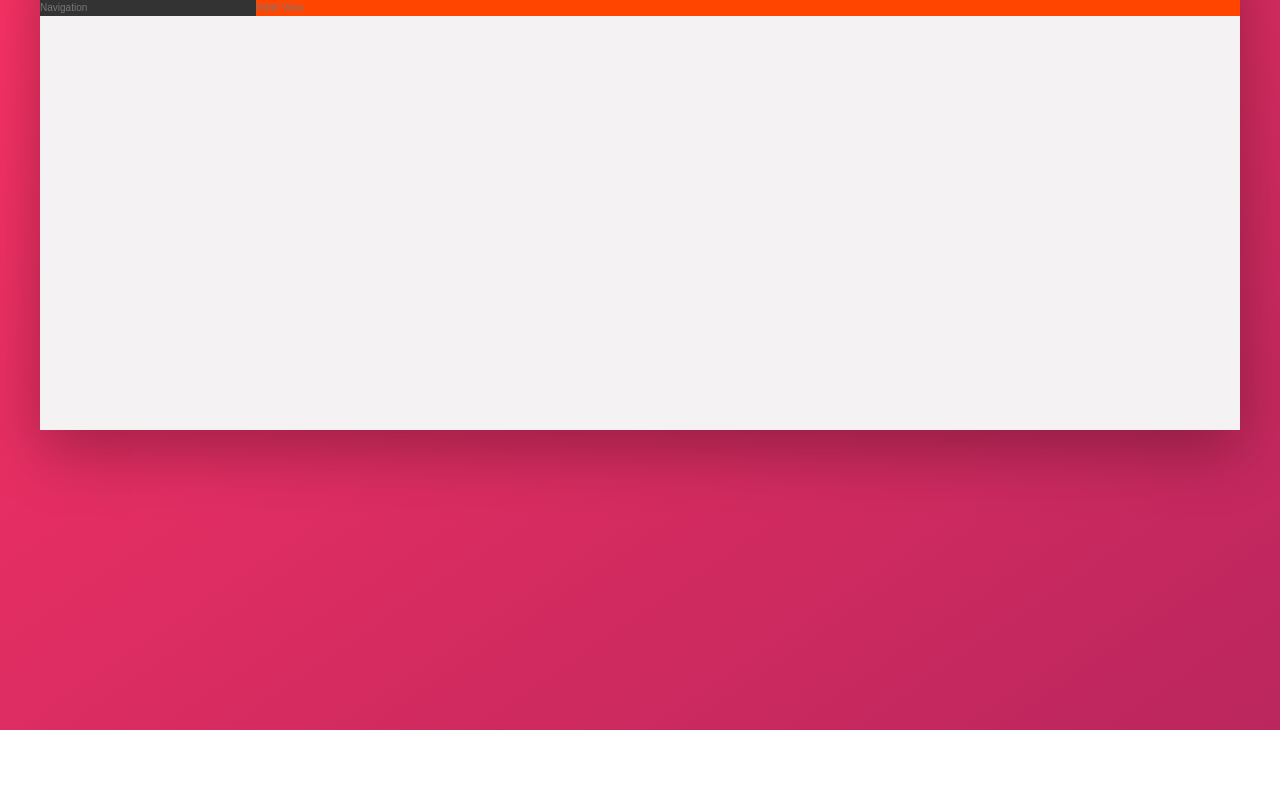
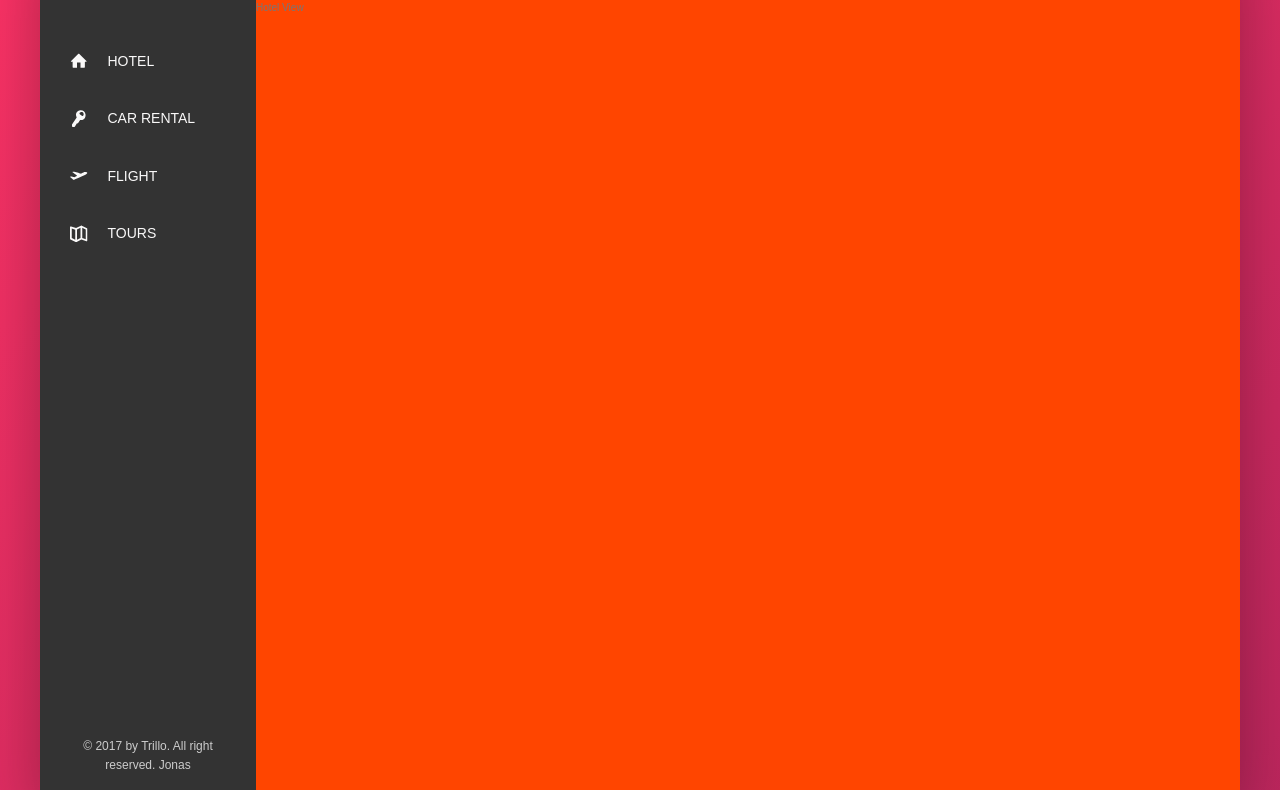
Before and after one commit to plamena-petkova/Trillo-flexbox, a website: page index.html in a window 1280 px wide. Shown: the part 150-940 px from the top of the page. Before the commit the page ends 880 px from the top, so only its background shows below. Drawn offline with Linux system fonts and the light colour scheme.

Commit message:
Navigation css done

```diff
--- a/index.html
+++ b/index.html
@@ -48,7 +48,43 @@
         </header>
             <div class="content">
                 <nav class="sidebar">
-                    Navigation
+                    <ul class="side-nav">
+                        <li class="side-nav__item">
+                            <a href="#" class="side-nav__link side-nav__link--active">
+                                <svg class="side-nav__icon">
+                                    <use xlink:href="img/sprite.svg#icon-home"></use>
+                                </svg>
+                                <span>Hotel</span>
+                            </a>
+                        </li>
+                        <li class="side-nav__item">
+                            <a href="#" class="side-nav__link">
+                                <svg class="side-nav__icon">
+                                    <use xlink:href="img/sprite.svg#icon-key"></use>
+                                </svg>
+                                <span>Car Rental</span>
+                            </a>
+                        </li>
+                        <li class="side-nav__item">
+                            <a href="#" class="side-nav__link">
+                                <svg class="side-nav__icon">
+                                    <use xlink:href="img/sprite.svg#icon-aircraft-take-off"></use>
+                                </svg>
+                                <span>Flight</span>
+                            </a>
+                        </li>
+                        <li class="side-nav__item">
+                            <a href="#" class="side-nav__link">
+                                <svg class="side-nav__icon">
+                                    <use xlink:href="img/sprite.svg#icon-map"></use>
+                                </svg>
+                                <span>Tours</span>
+                            </a>
+                        </li>
+                    </ul>
+                    <div class="legal">
+                        &copy; 2017 by Trillo. All right reserved. Jonas
+                    </div>
                 </nav>
                 <main class="hotel-view">
                     Hotel View
--- a/sass/_component.scss
+++ b/sass/_component.scss
@@ -116,5 +116,77 @@
         height: 3.75rem;
         width: 3.75rem;
         margin-right: 1rem;
+        border-radius: 50px;
     }
 }
+
+////////////////////////////////
+/// SIDE-NAVIGATION
+
+.side-nav {
+    font-size: 1.4rem;
+    list-style:none;
+    margin-top: 3.5rem;
+
+    &__item{
+        position: relative;
+
+        &:not(:last-child) {
+            margin-bottom: .5rem;
+        }
+    }
+
+    &__item::before {
+        content: '';
+        position: absolute;
+        top: 0;
+        left: 0;
+        height: 100%;
+        width: 3px;
+        background-color: var(--color-primary);
+        transform: scaleY(0);
+        transition: transform .2s,
+                    width .4s cubic-bezier(1,0,0,1) .2s,
+                    background-color .1s;
+    }
+
+    &__item:hover::before,
+    &__item--active::before {
+       transform: scaleY(1);
+       width: 100%;
+    }
+
+    &__item:active::before {
+        background-color: var(--color-primary-light);
+    }
+
+    &__link,
+    &__link:visited{
+        color: var(--color-grey-light-1);
+        text-decoration: none;
+        text-transform: uppercase;
+        display: block;
+        padding: 1.5rem 3rem;
+        position: relative;
+        z-index: 100;
+
+        display: flex;
+        align-items: center;
+    }
+    &__icon{
+        width: 1.75rem;
+        height: 1.75rem;
+        margin-right: 2rem;
+        fill: currentColor;
+
+    }
+}
+
+////////////////////////////////
+///LEGAL-TEXT
+.legal {
+    font-size: 1.2rem;
+    color: var(--color-grey-light-4);
+    text-align: center;
+    padding: 2.5rem;
+}
--- a/sass/_layout.scss
+++ b/sass/_layout.scss
@@ -25,10 +25,15 @@
     background-color: var(--color-grey-dark-1);
 
     flex:0 0 18%;//grow shrink base
+
+    display: flex;
+    flex-direction: column;
+    justify-content: space-between;
 }
 
 .hotel-view {
     background-color: #fff;
     background-color: orangered;
+    height: 80rem;
     flex:1;
 }
```
Also changed, not shown: css/style.css.
